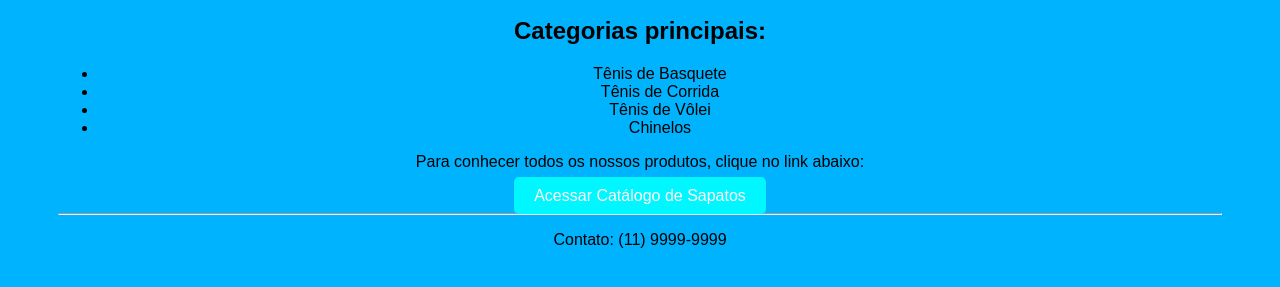
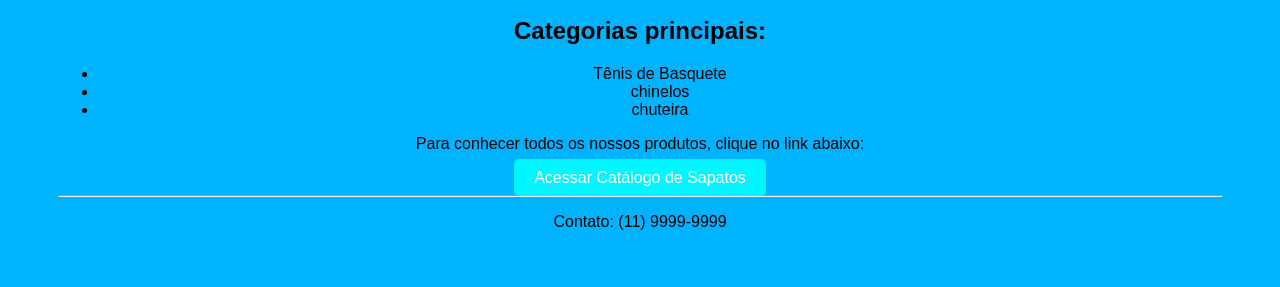
Before and after one commit to MARCOLA-144p/site-sapato, a plain HTML site: page index.html in a window 1280 px wide. Shown: the part 159-446 px from the top of the page. Drawn offline with Linux system fonts and the light colour scheme.

Commit message:
Update index.html

```diff
--- a/index.html
+++ b/index.html
@@ -12,9 +12,8 @@
     <h2>Categorias principais:</h2>
     <ul>
         <li>Tênis de Basquete</li>
-        <li>Tênis de Corrida</li>
-        <li>Tênis de Vôlei</li>
-        <li>Chinelos</li>
+        <li>chinelos</li>
+        <li>chuteira</li>
     </ul>
 
     <p>Para conhecer todos os nossos produtos, clique no link abaixo:</p>
```
